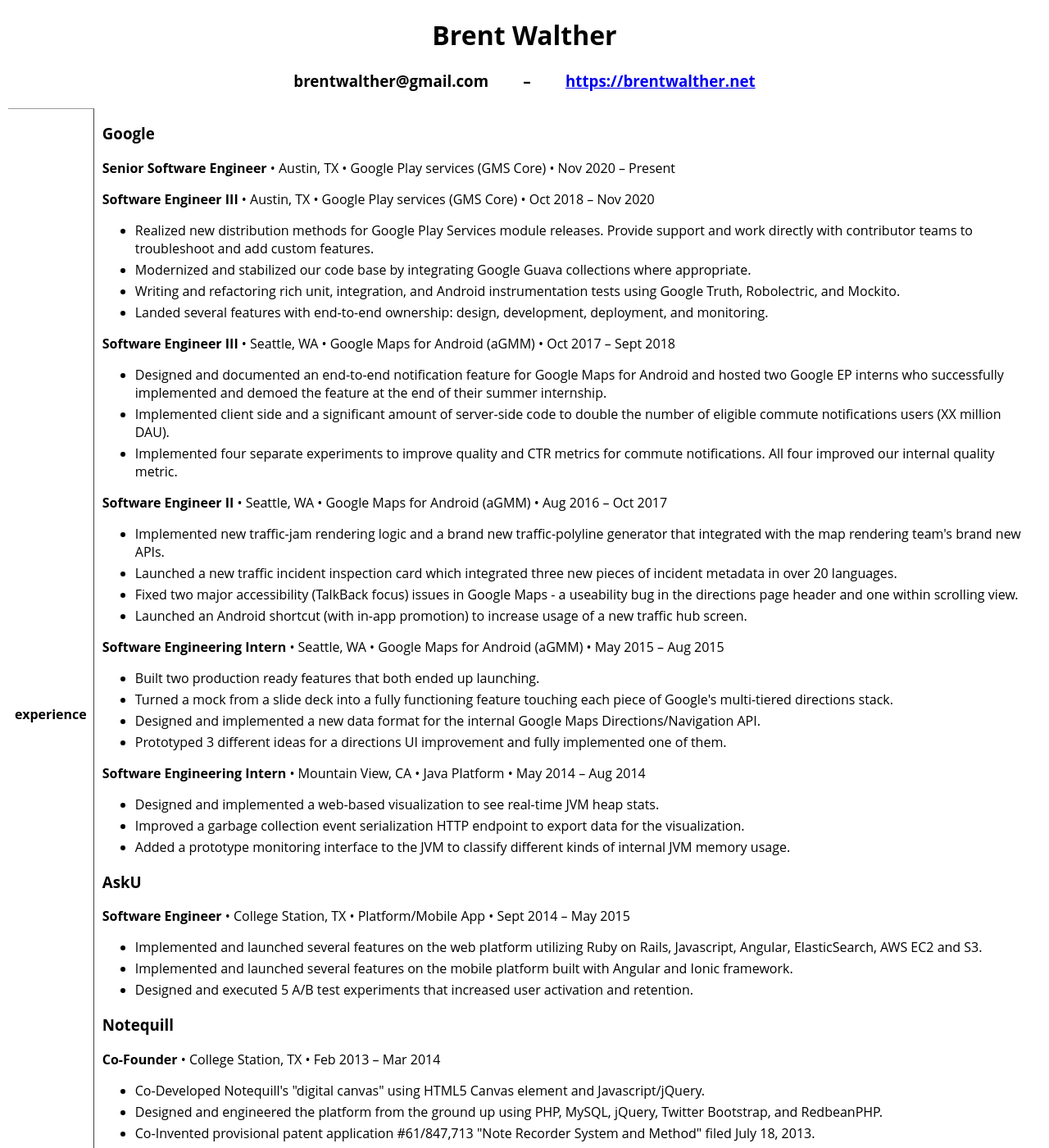
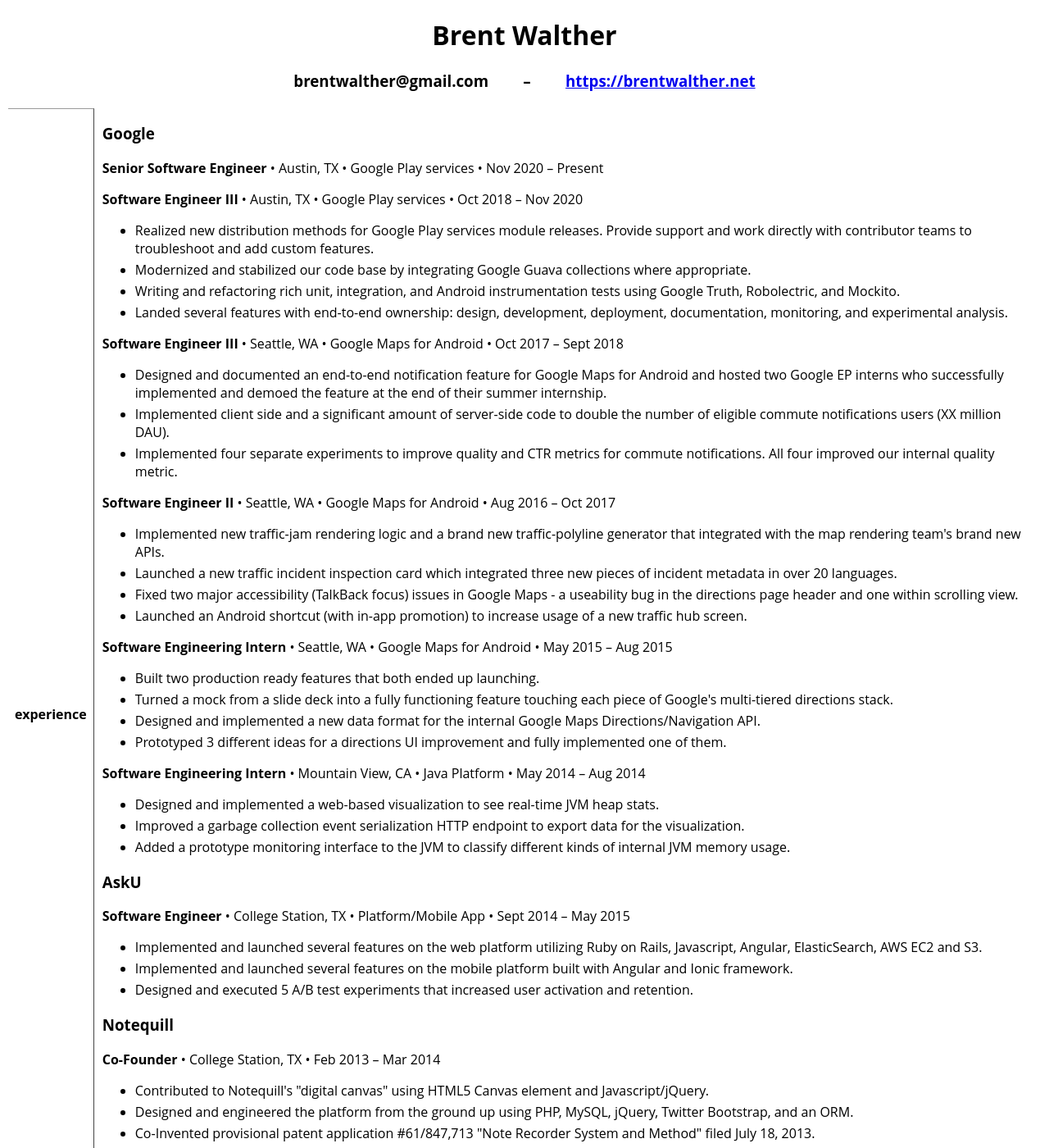
Before and after one commit to brentwalther/brentwalther.github.io, a Jekyll site: the page files/resume.html, which Jekyll copies as it is, in a window 1280 px wide and 1400 px high. Shown: the whole window at 82% size. Built offline with Jekyll 4.4.1, drawn with Linux system fonts in a browser that asks for light colours; some web fonts are replaced; some of the changed text lies outside the part shown.

Commit message:
Minor tweaks to resume.

```diff
--- a/files/resume.html
+++ b/files/resume.html
@@ -84,19 +84,19 @@
       <td>
         <h3>Google</h3>
         <p>
-          <strong>Senior Software Engineer</strong> &bull; Austin, TX &bull; Google Play services (GMS Core) &bull; Nov 2020 &ndash; Present
+          <strong>Senior Software Engineer</strong> &bull; Austin, TX &bull; Google Play services &bull; Nov 2020 &ndash; Present
         </p>
         <p>
-          <strong>Software Engineer III</strong> &bull; Austin, TX &bull; Google Play services (GMS Core) &bull; Oct 2018 &ndash; Nov 2020
+          <strong>Software Engineer III</strong> &bull; Austin, TX &bull; Google Play services &bull; Oct 2018 &ndash; Nov 2020
         </p>
         <ul>
-          <li>Realized new distribution methods for Google Play Services module releases. Provide support and work directly with contributor teams to troubleshoot and add custom features.</li>
+          <li>Realized new distribution methods for Google Play services module releases. Provide support and work directly with contributor teams to troubleshoot and add custom features.</li>
           <li>Modernized and stabilized our code base by integrating Google Guava collections where appropriate.</li>
           <li>Writing and refactoring rich unit, integration, and Android instrumentation tests using Google Truth, Robolectric, and Mockito.</li>
-          <li>Landed several features with end-to-end ownership: design, development, deployment, and monitoring.</li>
+          <li>Landed several features with end-to-end ownership: design, development, deployment, documentation, monitoring, and experimental analysis.</li>
         </ul>
         <p>
-          <strong>Software Engineer III</strong> &bull; Seattle, WA &bull; Google Maps for Android (aGMM) &bull; Oct 2017 &ndash; Sept 2018
+          <strong>Software Engineer III</strong> &bull; Seattle, WA &bull; Google Maps for Android &bull; Oct 2017 &ndash; Sept 2018
         </p>
         <ul>
           <li>Designed and documented an end-to-end notification feature for Google Maps for Android and hosted two Google EP interns who successfully implemented and demoed the feature at the end of their summer internship.</li>
@@ -104,7 +104,7 @@
           <li>Implemented four separate experiments to improve quality and CTR metrics for commute notifications. All four improved our internal quality metric.</li>
         </ul>
         <p>
-          <strong>Software Engineer II</strong> &bull; Seattle, WA &bull; Google Maps for Android (aGMM) &bull; Aug 2016 &ndash; Oct 2017
+          <strong>Software Engineer II</strong> &bull; Seattle, WA &bull; Google Maps for Android &bull; Aug 2016 &ndash; Oct 2017
         </p>
         <ul>
           <li>Implemented new traffic-jam rendering logic and a brand new traffic-polyline generator that integrated with the map rendering team's brand new APIs.</li>
@@ -113,10 +113,10 @@
           <li>Launched an Android shortcut (with in-app promotion) to increase usage of a new traffic hub screen.</li>
         </ul>
         <p>
-          <strong>Software Engineering Intern</strong> &bull; Seattle, WA &bull; Google Maps for Android (aGMM) &bull; May 2015 &ndash; Aug 2015
+          <strong>Software Engineering Intern</strong> &bull; Seattle, WA &bull; Google Maps for Android &bull; May 2015 &ndash; Aug 2015
         </p>
         <ul>
-	        <li>Built two production ready features that both ended up launching.</li>
+	  <li>Built two production ready features that both ended up launching.</li>
           <li>Turned a mock from a slide deck into a fully functioning feature touching each piece of Google's multi-tiered directions stack.</li>
           <li>Designed and implemented a new data format for the internal Google Maps Directions/Navigation API.</li>
           <li>Prototyped 3 different ideas for a directions UI improvement and fully implemented one of them.</li>
@@ -143,8 +143,8 @@
           <strong>Co-Founder</strong> &bull; College Station, TX &bull; Feb 2013 &ndash; Mar 2014
         </p>
         <ul>
-          <li>Co-Developed Notequill's "digital canvas" using HTML5 Canvas element and Javascript/jQuery.</li>
-          <li>Designed and engineered the platform from the ground up using PHP, MySQL, jQuery, Twitter Bootstrap, and RedbeanPHP.</li>
+          <li>Contributed to Notequill's "digital canvas" using HTML5 Canvas element and Javascript/jQuery.</li>
+          <li>Designed and engineered the platform from the ground up using PHP, MySQL, jQuery, Twitter Bootstrap, and an ORM.</li>
           <li>Co-Invented provisional patent application #61/847,713 "Note Recorder System and Method" filed July 18, 2013.</li>
         </ul>
         <h3>DATATRAK International</h3>
```
Also changed, not shown: other parts of files/resume.html (+1 -1 lines).
